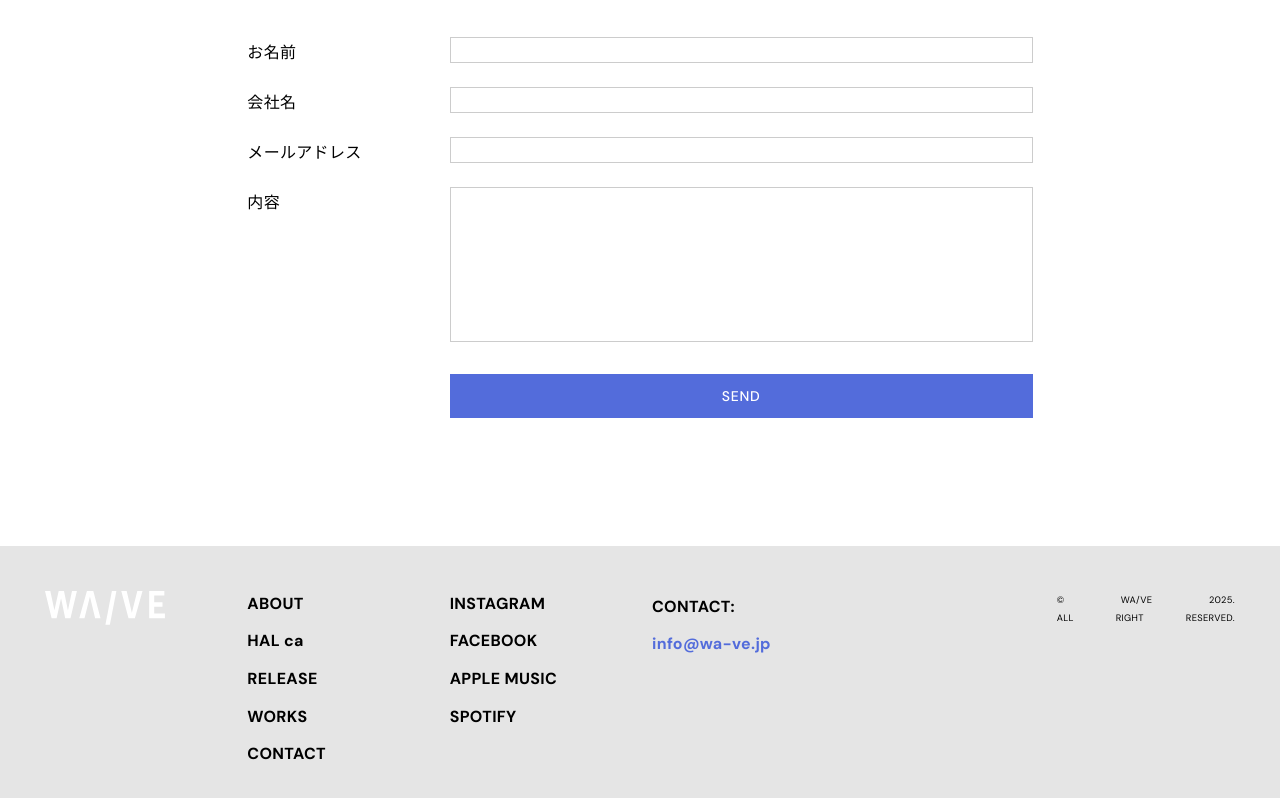
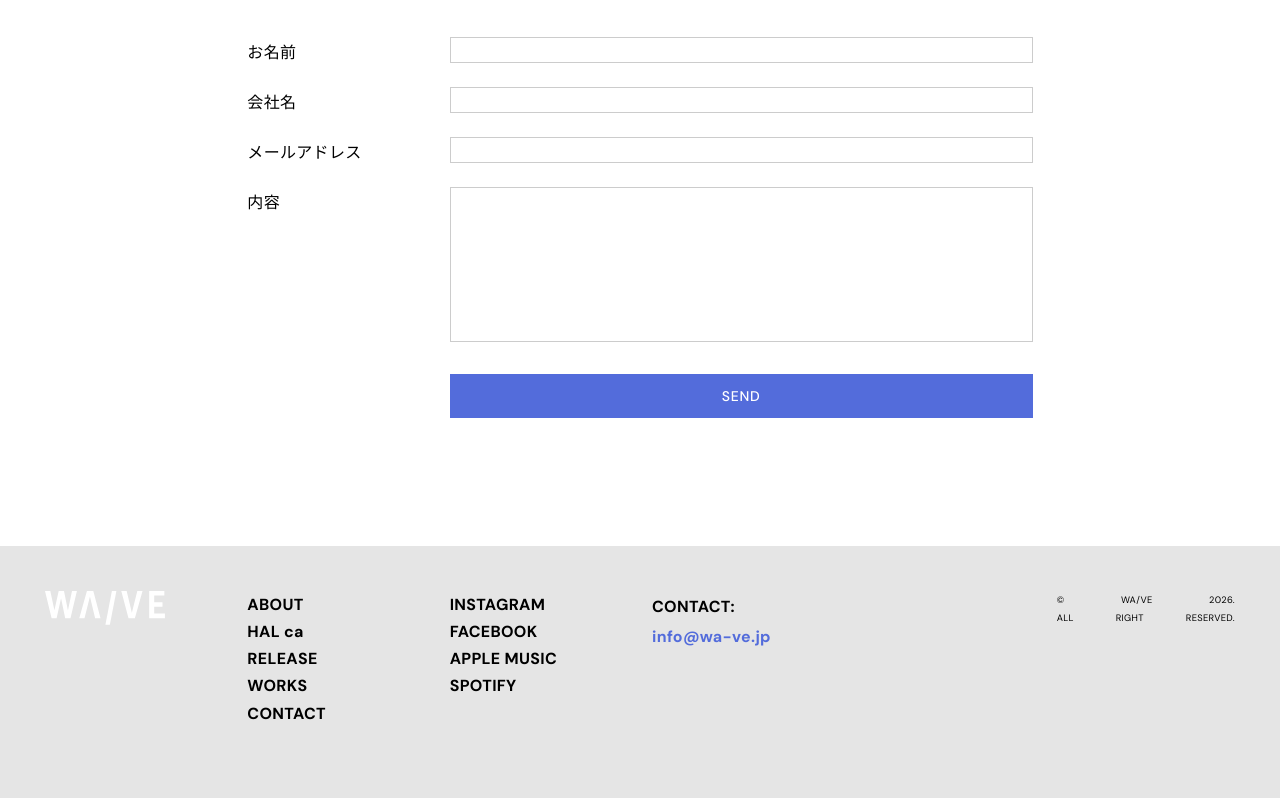
Before and after one commit to tttttahiti/WAVEComp, a Next.js app: page /contact in a window 1280 px wide. Shown: the part 755-1553 px from the top of the page. Built offline with nearby package versions, Linux system fonts and the light colour scheme.

Commit message:
fix: footer

```diff
--- a/src/components/Footer.tsx
+++ b/src/components/Footer.tsx
@@ -5,7 +5,7 @@ export function Footer() {
   return (
     <footer className="bg-[#E5E5E5] py-[45px] px-[20px] md:px-[45px] h-[322px]">
       <div className="">
-        <div className="grid-6">
+        <div className="grid-6 text-[12pt] leading-[1.7]">
           {/* Logo */}
           <div className="col-span-3 md:col-span-1">
             <Link href="/">
@@ -20,31 +20,31 @@ export function Footer() {
           </div>
 
           {/* Navigation - hidden on mobile */}
-          <div className="hidden md:block col-1 space-y-3">
-            <Link href="/about" className="block text-[12pt] text-black font-en font-bold hover:text-[#c2de6d] transition-colors">
+          <div className="hidden md:block col-1">
+            <Link href="/about" className="block text-black font-en font-bold hover:text-[#c2de6d] transition-colors">
               ABOUT
             </Link>
-            <Link href="/hal-ca" className="block text-[12pt] text-black font-en font-bold hover:text-[#c2de6d] transition-colors">
+            <Link href="/hal-ca" className="block text-black font-en font-bold hover:text-[#c2de6d] transition-colors">
               HAL ca
             </Link>
-            <Link href="/releases" className="block text-[12pt] text-black font-en font-bold hover:text-[#c2de6d] transition-colors">
+            <Link href="/releases" className="block text-black font-en font-bold hover:text-[#c2de6d] transition-colors">
               RELEASE
             </Link>
-            <Link href="/works" className="block text-[12pt] text-black font-en font-bold hover:text-[#c2de6d] transition-colors">
+            <Link href="/works" className="block text-black font-en font-bold hover:text-[#c2de6d] transition-colors">
               WORKS
             </Link>
-            <Link href="/contact" className="block text-[12pt] text-black font-en font-bold hover:text-[#c2de6d] transition-colors">
+            <Link href="/contact" className="block text-black font-en font-bold hover:text-[#c2de6d] transition-colors">
               CONTACT
             </Link>
           </div>
 
           {/* Social Links - hidden on mobile */}
-          <div className="hidden md:block col-1 space-y-3">
+          <div className="hidden md:block col-1">
             <a
               href="https://instagram.com"
               target="_blank"
               rel="noopener noreferrer"
-              className="block text-[12pt] text-black font-en font-bold hover:text-[#c2de6d] transition-colors"
+              className="block text-black font-en font-bold hover:text-[#c2de6d] transition-colors"
             >
               INSTAGRAM
             </a>
@@ -52,7 +52,7 @@ export function Footer() {
               href="https://facebook.com"
               target="_blank"
               rel="noopener noreferrer"
-              className="block text-[12pt] text-black font-en font-bold hover:text-[#c2de6d] transition-colors"
+              className="block text-black font-en font-bold hover:text-[#c2de6d] transition-colors"
             >
               FACEBOOK
             </a>
@@ -60,7 +60,7 @@ export function Footer() {
               href="https://music.apple.com"
               target="_blank"
               rel="noopener noreferrer"
-              className="block text-[12pt] text-black font-en font-bold hover:text-[#c2de6d] transition-colors"
+              className="block text-black font-en font-bold hover:text-[#c2de6d] transition-colors"
             >
               APPLE MUSIC
             </a>
@@ -68,7 +68,7 @@ export function Footer() {
               href="https://spotify.com"
               target="_blank"
               rel="noopener noreferrer"
-              className="block text-[12pt] text-black font-en font-bold hover:text-[#c2de6d] transition-colors"
+              className="block text-black font-en font-bold hover:text-[#c2de6d] transition-colors"
             >
               SPOTIFY
             </a>
@@ -76,10 +76,10 @@ export function Footer() {
 
           {/* Contact - hidden on mobile */}
           <div className="hidden md:block col-1">
-            <p className="text-[12pt] text-black font-en font-bold mb-2">CONTACT:</p>
+            <p className="text-black font-en font-bold">CONTACT:</p>
             <a
               href="mailto:info@wa-ve.jp"
-              className="text-[12pt] text-wave-blue font-en font-bold hover:text-[#c2de6d] transition-colors"
+              className="text-wave-blue font-en font-bold hover:text-[#c2de6d] transition-colors"
             >
               info@wa-ve.jp
             </a>
@@ -93,7 +93,7 @@ export function Footer() {
             <div className="flex flex-row justify-between gap-2 md:gap-0 w-full">
               <p className="text-[6pt] md:text-[7pt] text-black font-en">©</p>
               <p className="text-[6pt] md:text-[7pt] text-black font-en">WA/VE</p>
-              <p className="text-[6pt] md:text-[7pt] text-black font-en">2025.</p>
+              <p className="text-[6pt] md:text-[7pt] text-black font-en">{(new Date()).getFullYear().toString()}.</p>
             </div>
             <div className="flex flex-row justify-between gap-2 md:gap-0 w-full md:w-full">
               <p className="text-[6pt] md:text-[7pt] text-black font-en">ALL</p>
```
